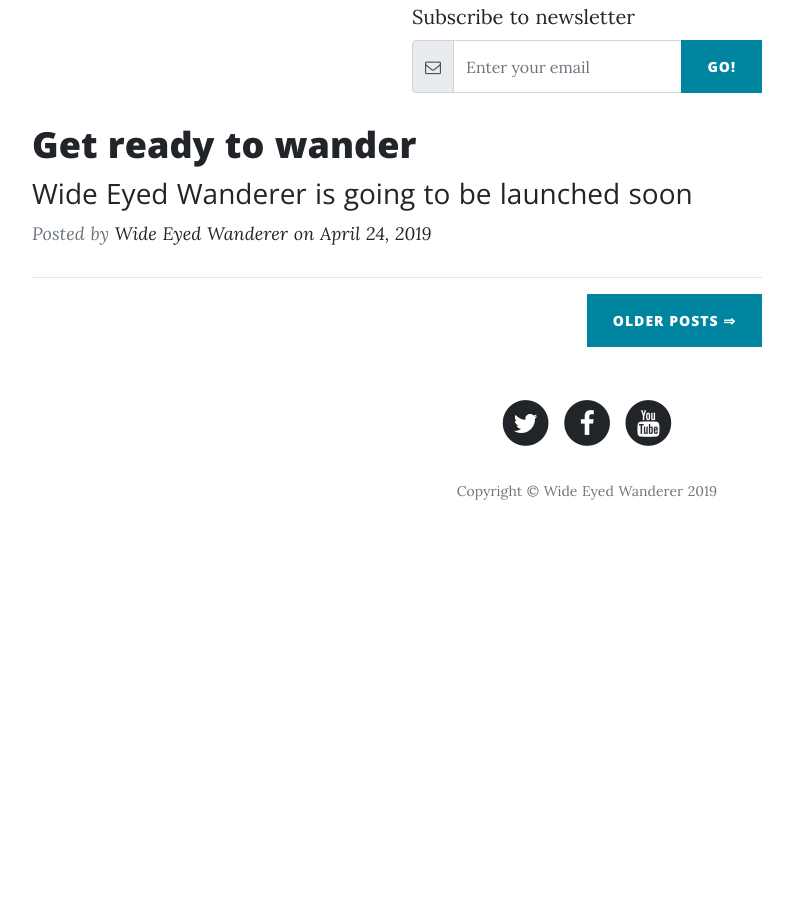
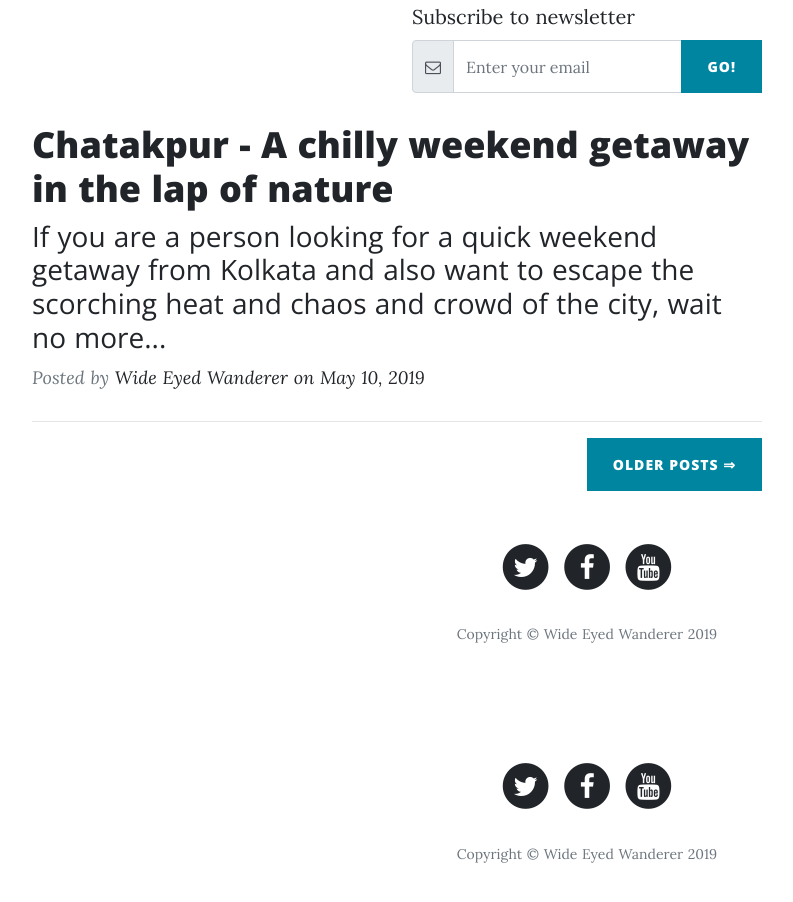
Before and after one commit to deepjyotipaulhere/wideeyedwanderer, a Nuxt app: page / in a window 1280 px wide. Shown: the part 580-1482 px from the top of the page, without its empty margins (53-846 px from the left). Before the commit the page ends 1147 px from the top, so only its background shows below. Built offline with nearby package versions, Linux system fonts and the light colour scheme; no server answers.

Commit message:
first post

```diff
--- a/layouts/default.vue
+++ b/layouts/default.vue
@@ -1,11 +1,11 @@
 <template>
   <div>
     <nav class="navbar navbar-dark navbar-expand-lg fixed-top" id="mainNav">
-        <div class="container"><a class="navbar-brand" href="index.html"><img src="/img/fulllogo.png" height="50px"></a><button data-toggle="collapse" data-target="#navbarResponsive" class="navbar-toggler" aria-controls="navbarResponsive" aria-expanded="false" aria-label="Toggle navigation"><i class="fa fa-bars"></i></button>
+      <div class="container"><a class="navbar-brand" href="/"><img src="/img/fulllogo.png" height="50px"></a><button data-toggle="collapse" data-target="#navbarResponsive" class="navbar-toggler" aria-controls="navbarResponsive" aria-expanded="false" aria-label="Toggle navigation"><i class="fa fa-bars"></i></button>
         <div
             class="collapse navbar-collapse" id="navbarResponsive">
             <ul class="nav navbar-nav ml-auto">
-                  <li class="nav-item" role="presentation"><a class="nav-link" href="index.html">Home</a></li>
+                <li class="nav-item" role="presentation"><a class="nav-link" href="/">Home</a></li>
                 <li class="nav-item" role="presentation"><a class="nav-link" href="about.html">About us</a></li>
                 <li class="nav-item" role="presentation"><a class="nav-link" href="contact.html">Contact us</a></li>
                 <li class="nav-item" role="presentation"><a class="nav-link" href="post.html">Blog Post</a></li>
@@ -14,8 +14,35 @@
       </div>
     </nav>
     <nuxt />
+    <footer>
+      <div class="container">
+          <div class="row">
+              <div class="col-md-10 col-lg-8 mx-auto">
+                  <ul class="list-inline text-center">
+                    <li class="list-inline-item"><span class="fa-stack fa-lg"><i class="fa fa-circle fa-stack-2x"></i><i class="fa fa-twitter fa-stack-1x fa-inverse"></i></span></li>
+                    <li class="list-inline-item">
+                        <a href="https://www.facebook.com/wide.eyed.wanderer123">
+                            <span class="fa-stack fa-lg"><i class="fa fa-circle fa-stack-2x"></i><i class="fa fa-facebook fa-stack-1x fa-inverse"></i></span>
+                        </a>
+                    </li>
+                    <li class="list-inline-item">
+                        <a href="https://www.youtube.com/channel/UCzZbwxB8Bj5uBzAIhyNpGbw">
+                            <span class="fa-stack fa-lg"><i class="fa fa-circle fa-stack-2x"></i><i class="fa fa-youtube fa-stack-1x fa-inverse"></i></span>
+                        </a>
+                    </li>
+                  </ul>
+                  <p class="text-muted copyright">Copyright&nbsp;©&nbsp;Wide Eyed Wanderer 2019</p>
+              </div>
+          </div>
+      </div>
+    </footer>
   </div>
 </template>
+<script>
+export default {
+
+}
+</script>
 
 <style>
 html {
--- a/pages/chatakpur.vue
+++ b/pages/chatakpur.vue
@@ -14,8 +14,8 @@
             </div>
         </header>
         <div class="container">
-            <h1>A weekend getaway in the lap of nature</h1>
-            <span class="subheading">by Deepjyoti Paul</span>
+            <h1>A chilly weekend getaway in the lap of nature</h1>
+            <span class="subheading">by Wide Eyed Wanderer</span>
             <br>
             <br>
             <social-sharing :url='"http://www.wideeyedwanderer.in/chatakpur"' inline-template>
@@ -61,6 +61,16 @@
 <script>
 var SocialSharing = require('vue-social-sharing');
 export default {
+    head:{
+        title: 'Chatakpur, West Bengal - Wide Eyed Wanderer',
+        meta: [
+            { name: 'twitter:image', content: '/img/IMG_2309.jpg' },
+            { name: 'description', content: 'A chilly weekend getaway in the lap of nature' },
+            { name: 'og:type', content: 'website' },
+            { name: 'og:image', content: '/img/IMG_2309.jpg' },
+            { name: 'twitter:card', content: 'summary_large_image' },
+        ],
+    },
     data(){
         return {
             content:''
--- a/pages/index.vue
+++ b/pages/index.vue
@@ -28,10 +28,10 @@
               <div class="col-md-10 col-lg-8">
                   <div class="post-preview">
                       <a href="#">
-                          <h2 class="post-title">Get ready to wander</h2>
-                          <h3 class="post-subtitle">Wide Eyed Wanderer is going to be launched soon</h3>
+                          <h2 class="post-title">Chatakpur - A chilly weekend getaway in the lap of nature</h2>
+                          <h3 class="post-subtitle">If you are a person looking for a quick weekend getaway from Kolkata and also want to escape the scorching heat and chaos and crowd of the city, wait no more...</h3>
                       </a>
-                      <p class="post-meta">Posted by&nbsp;<a href="#">Wide Eyed Wanderer on April 24, 2019</a></p>
+                      <p class="post-meta">Posted by&nbsp;<a href="#">Wide Eyed Wanderer on May 10, 2019</a></p>
                   </div>
                   <hr>
                   <div class="clearfix"><button class="btn btn-primary float-right" type="button">Older Posts&nbsp;⇒</button></div>
```
Lines whose indentation alone changed are shown as unchanged.
